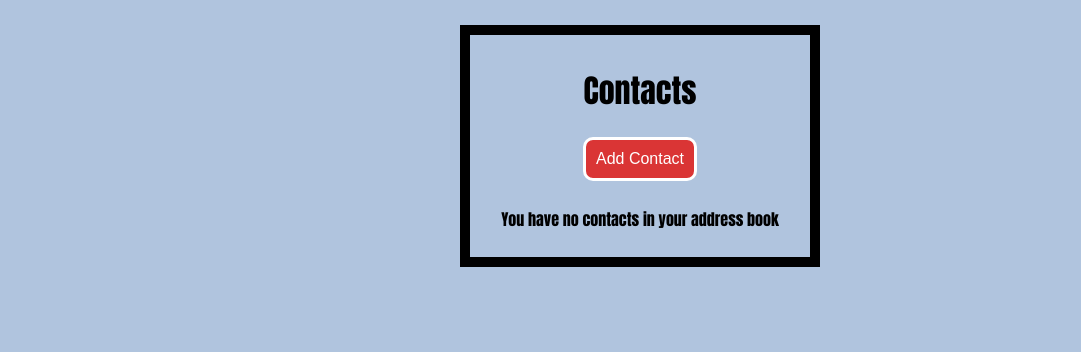
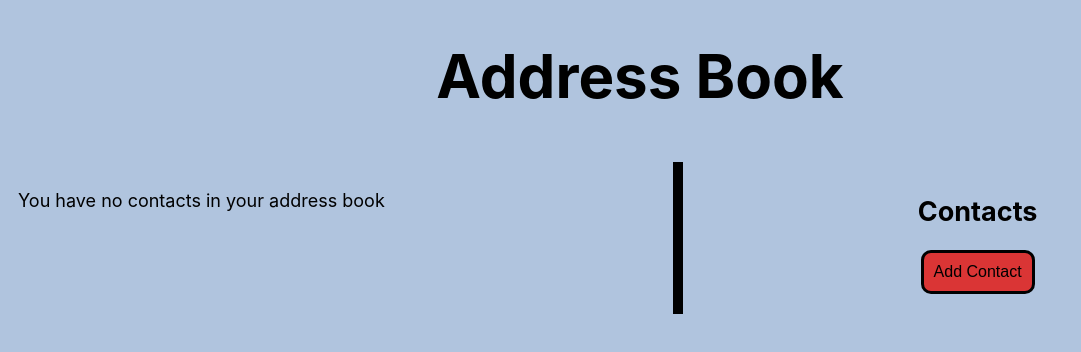
Before and after one commit to viktorsommar/address_book_challenge, a website: page src/index.html in a window 1280 px wide. Shown: the whole page, without its empty margins (0-1081 px from the left). Drawn offline with Linux system fonts and the light colour scheme.

Commit message:
Changing layout of address book and adding some styling to it.

```diff
--- a/src/assets/css/style.css
+++ b/src/assets/css/style.css
@@ -1,12 +1,36 @@
 body {
-    font-family: Impact, Haettenschweiler, 'Arial Narrow Bold', sans-serif;
+    font-family: -apple-system, BlinkMacSystemFont, 'Segoe UI', Roboto, Oxygen, Ubuntu, Cantarell, 'Open Sans', 'Helvetica Neue', sans-serif;
+    font-size: large;
+    text-align: center;
     background-color: lightsteelblue;
+}
+
+h1 {
+    font-size: 60px;
+}
+
+div[id="contacts"] {
+    float: right;
+    width: 45%;
     margin: auto;
-    margin-top: 25px;
-    width: 25%;
-    border: 10px solid black;
+    margin-top: 10px;
     padding: 10px;
     text-align: center;
+    border-left: 10px solid black;
+}
+
+h2 {
+    text-align: center;
+}
+
+div[id="contact-list"] {
+    float: left;
+    width: 50%;
+    margin-top: 10px;
+    text-align: left;
+    margin: auto;
+    margin-top: 10px;
+    padding: 10px;
 }
 
 input[type="text"]{
@@ -43,7 +67,7 @@ button {
     margin-bottom: 10px;
     background-color: rgb(218, 53, 53);
     border: solid;
-    color: white;
+    color: black;
     padding: 10px 10px;
     text-align: center;
     text-decoration: none;
--- a/src/assets/js/app.js
+++ b/src/assets/js/app.js
@@ -5,7 +5,7 @@ const renderContacts = () => {
 
     let div = document.querySelector('#contact-list')
     if (contacts) {
-        div.innerHTML = ''
+        div.innerHTML = '<h2>Contact List</h2>'
         const ul = document.createElement('ul')
 
         contacts.forEach(contact => {
--- a/src/index.html
+++ b/src/index.html
@@ -9,7 +9,9 @@
 </head>
 
 <body>
-    <h1>Contacts</h1>
+    <h1>Address Book</h1>
+    <div class="row">
+    <div type="contacts" class="column" id="contacts"><h2>Contacts</h2>
     <button id="add-contact">Add Contact</button>
 
     <form id="new-contact-form">
@@ -27,8 +29,9 @@
 <input type="text" id="twitter" name="twitter">
 <input type="submit" id="submit" value="Save contact">
     </form>
-    <div id="contact-list"></div>
+</div>
+    <div type="contact-list" class="column" id="contact-list"><h2>Contact List</h2></div>
     <script src="./assets/js/app.js"></script>
-
+</div>
 </body>
 </html>
```
